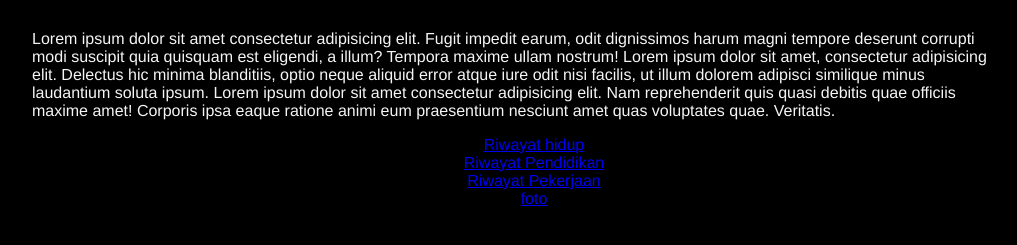
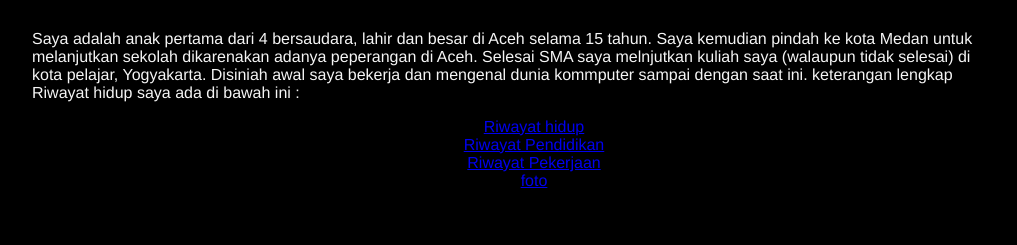
Before and after one commit to motabe769/BackEnd_Tugas01, a plain HTML site: page index.html in a window 1280 px wide. Shown: the part 253-498 px from the top of the page, without its empty margins (126-1143 px from the left). Drawn offline with Linux system fonts and the light colour scheme.

Commit message:
Update index.html

```diff
--- a/index.html
+++ b/index.html
@@ -26,9 +26,12 @@
         </head>
 <body>
     <h1>~ini hidupku~</h1>
-    <p>Lorem ipsum dolor sit amet consectetur adipisicing elit. Fugit impedit earum, odit dignissimos harum magni tempore deserunt corrupti modi suscipit quia quisquam est eligendi, a illum? Tempora maxime ullam nostrum!
-        Lorem ipsum dolor sit amet, consectetur adipisicing elit. Delectus hic minima blanditiis, optio neque aliquid error atque iure odit nisi facilis, ut illum dolorem adipisci similique minus laudantium soluta ipsum.
-        Lorem ipsum dolor sit amet consectetur adipisicing elit. Nam reprehenderit quis quasi debitis quae officiis maxime amet! Corporis ipsa eaque ratione animi eum praesentium nesciunt amet quas voluptates quae. Veritatis.
+    <p>
+        Saya adalah anak pertama dari 4 bersaudara, lahir dan besar di Aceh selama 15 tahun.
+        Saya kemudian pindah ke kota Medan untuk melanjutkan sekolah dikarenakan adanya peperangan di Aceh.
+        Selesai SMA saya melnjutkan kuliah saya (walaupun tidak selesai) di kota pelajar, Yogyakarta.
+        Disiniah awal saya bekerja dan mengenal dunia kommputer sampai dengan saat ini.
+        keterangan lengkap Riwayat hidup saya ada di bawah ini :
     </p>
 <center>
     <ul style="list-style-type:none">
```
